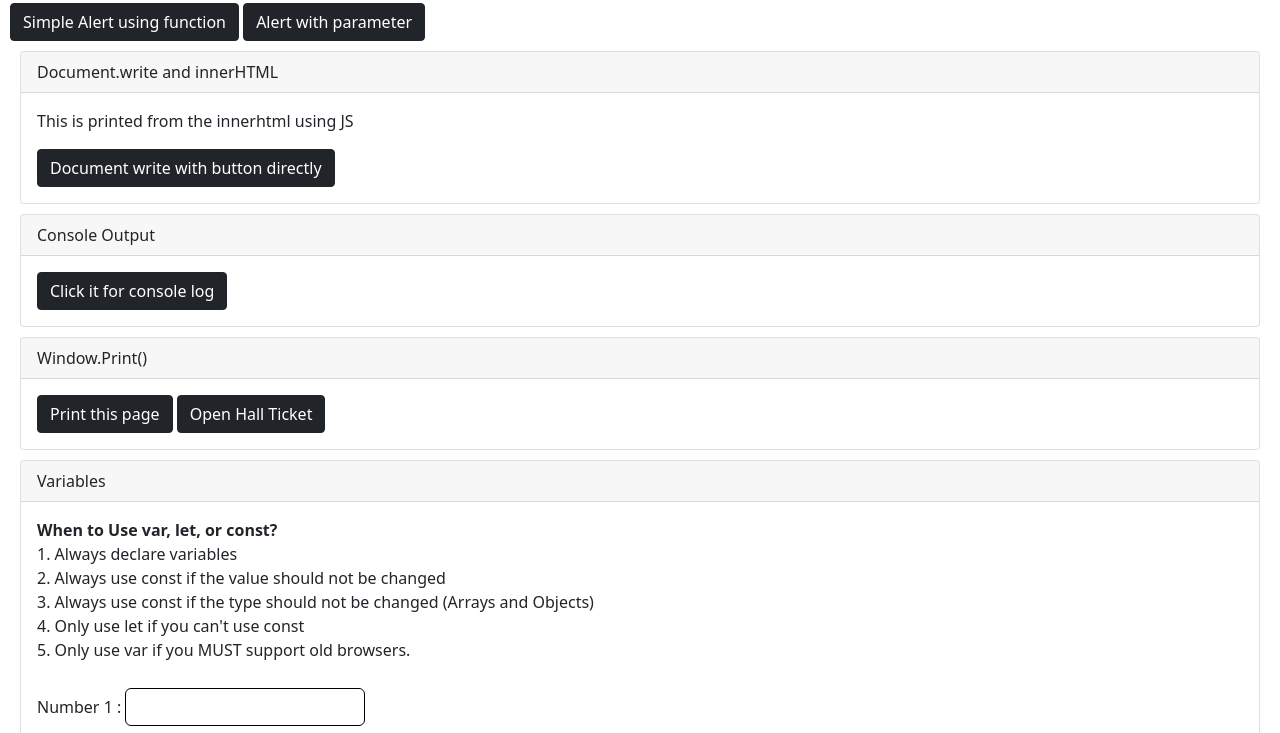
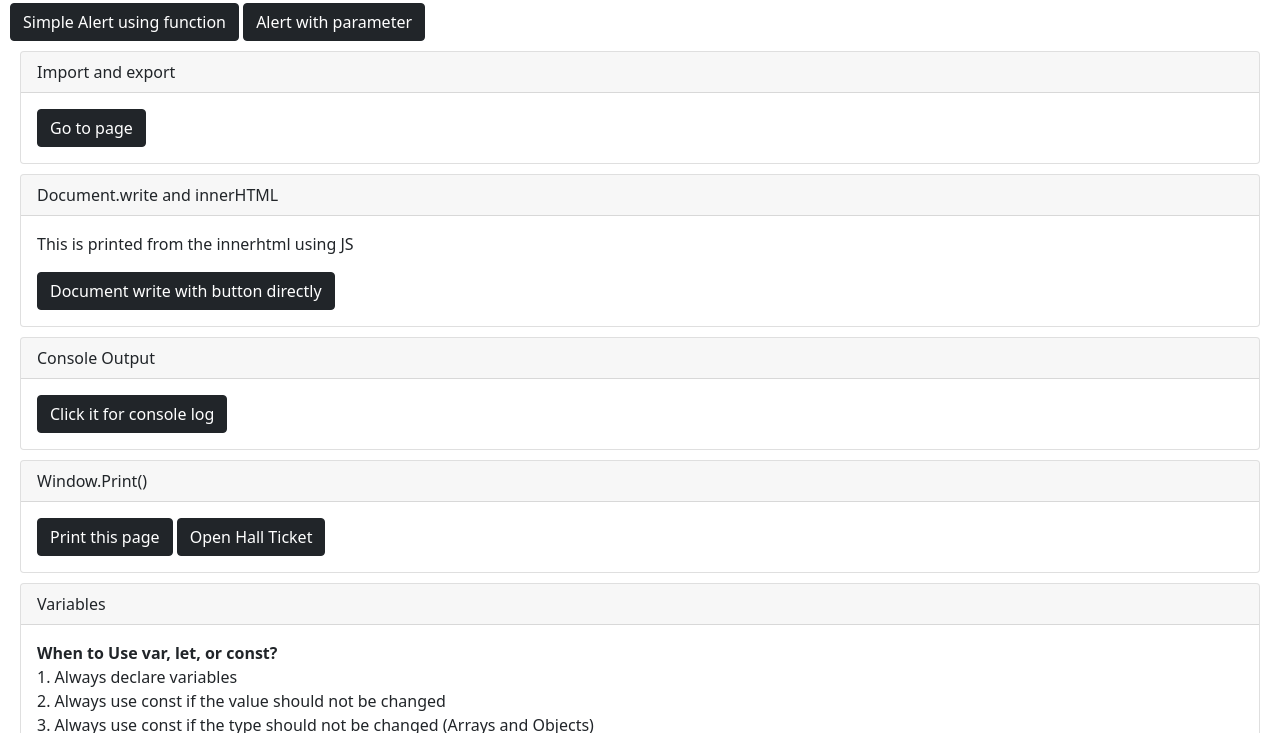
Before and after one commit to NikoMcAce/JS_Class, a plain HTML site: page index.html in a window 1280 px wide. Shown: the part 63-796 px from the top of the page. Drawn offline with nearby package versions, Linux system fonts and the light colour scheme.

Commit message:
Added the button to go to import export page

```diff
--- a/index.html
+++ b/index.html
@@ -17,6 +17,17 @@
     <button class="btn btn-dark" onclick="showmess('Raj')">Simple Alert using function</button>
     <button class="btn btn-dark" onclick="showmessagefromfunciton('Raj')">Alert with parameter</button>
     <br>
+
+
+    <div class="card">
+        <div class="card-header">
+            Import and export
+        </div>
+        <div class="card-body">
+
+            <a href="https://nikomcace.github.io/JS_Class/Import_export.html"><button class="btn btn-dark" onclick="document.write('Button clicked to document write')">Go to page</button></a>
+        </div>
+    </div>
     <div class="card">
         <div class="card-header">
             Document.write and innerHTML
```
